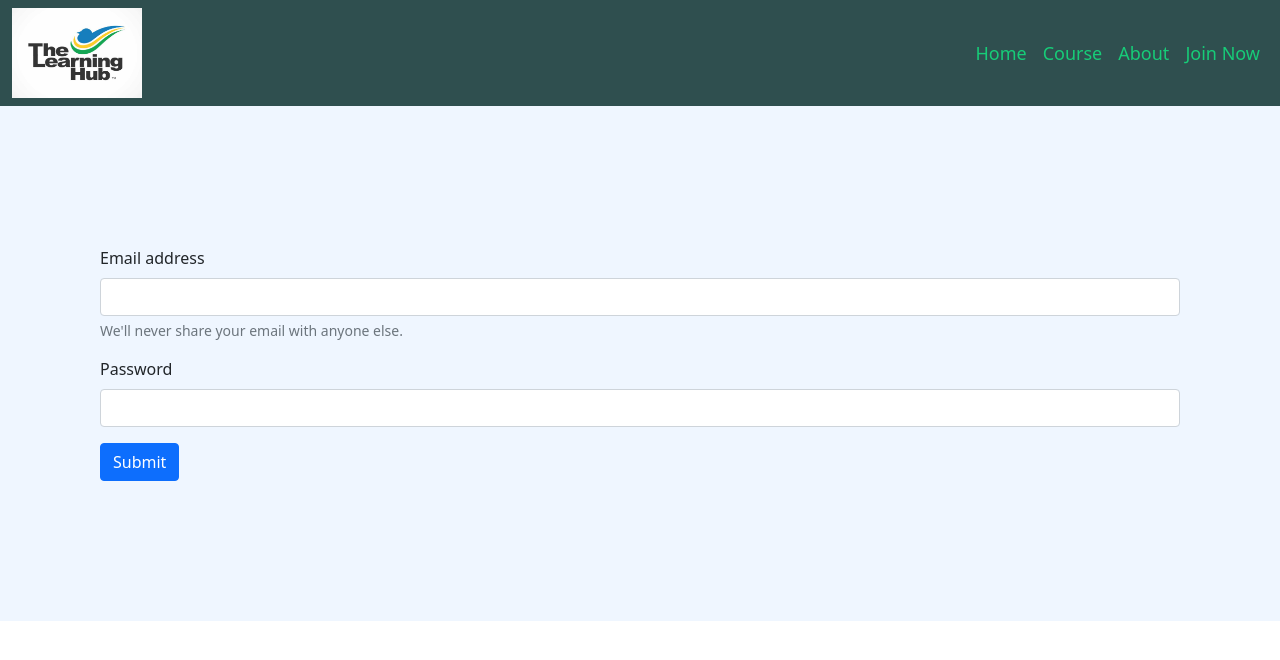
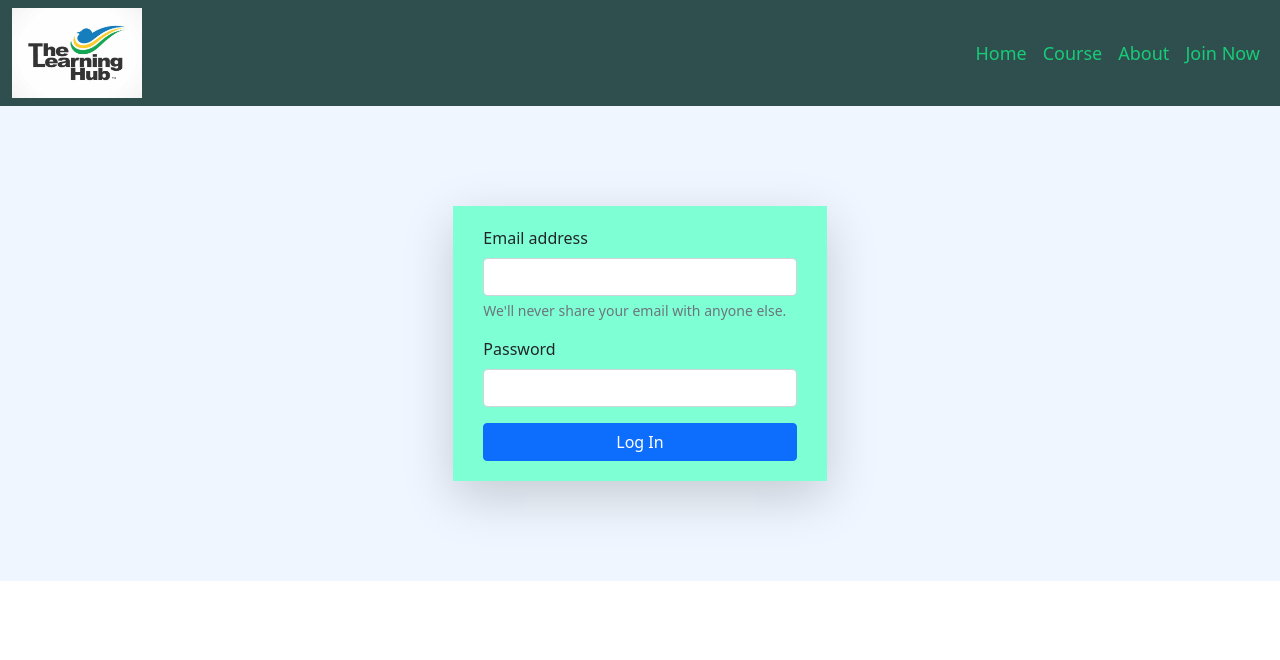
Before and after one commit to Abhijeet2808/E_learn, an Angular app in the folder LearnHub/: page /joinnow in a window 1280 px wide. Shown: the top 660 px of the page. Built offline with nearby package versions, Linux system fonts and the light colour scheme.

Commit message:
join page

```diff
--- a/LearnHub/src/app/joinnow/joinnow.component.css
+++ b/LearnHub/src/app/joinnow/joinnow.component.css
@@ -1,6 +1,19 @@
 .joinnow
 {
     background-color: #eff6ff;
-    padding: 140px 100px;
+    padding: 100px 80px;
 
 }
+.login
+{
+    background-color: aquamarine;
+    padding: 20px 30px;
+}
+
+@media screen and (max-width:600px)
+{
+    .joinnow
+{
+    padding: 140px 50px;
+}
+}
--- a/LearnHub/src/app/joinnow/joinnow.component.html
+++ b/LearnHub/src/app/joinnow/joinnow.component.html
@@ -1,5 +1,5 @@
 <section class="joinnow">
-    <div class="login">
+    <div class="login col-lg-4 m-auto shadow-lg">
 
         <form>
             <div class="mb-3">
@@ -12,7 +12,7 @@
               <input type="password" class="form-control" id="exampleInputPassword1">
             </div>
 
-            <button type="submit" class="btn btn-primary">Submit</button>
+            <button type="submit" class="btn btn-primary col-lg-12">Log In</button>
           </form>
     </div>
 
```
